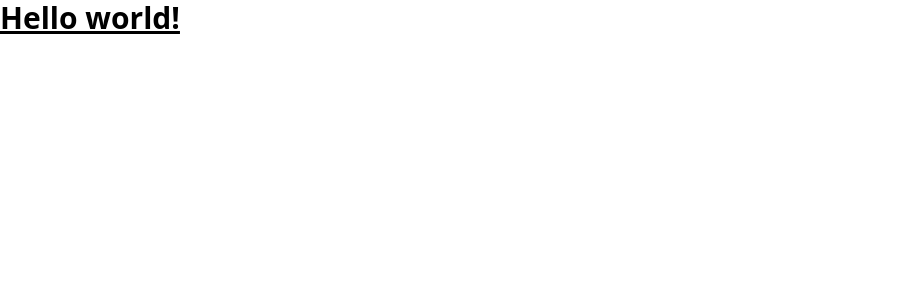
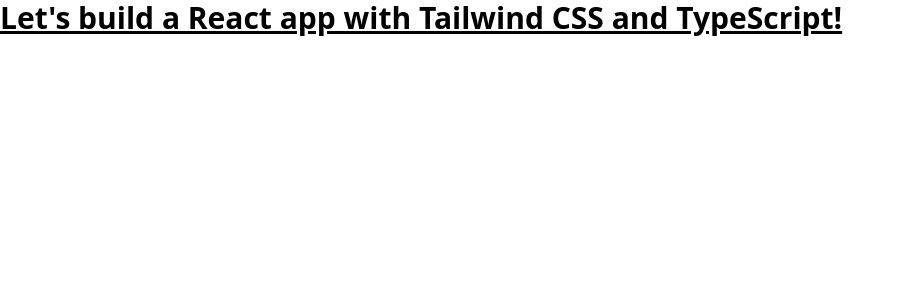
Before and after one commit to Gautam-kr-rai/Gautam-rai, a React (Vite) app in the folder frontend/: page / in a window 1280 px wide. Shown: the top 300 px of the page, without its empty margins (0-906 px from the left). Built offline with nearby package versions, Linux system fonts and the light colour scheme.

Commit message:
" Remote Repo Access check "

```diff
--- a/frontend/src/App.tsx
+++ b/frontend/src/App.tsx
@@ -1,7 +1,4 @@
 import { useState } from 'react'
-import reactLogo from './assets/react.svg'
-import viteLogo from './assets/vite.svg'
-import heroImg from './assets/hero.png'
 import './App.css'
 
 function App() {
@@ -10,8 +7,8 @@
   return (
     <>
    <h1 className="text-3xl font-bold underline">
-      Hello world!
-    </h1>
+      Let's build a React app with Tailwind CSS and TypeScript!
+   </h1>
     </>
   )
 }
```
